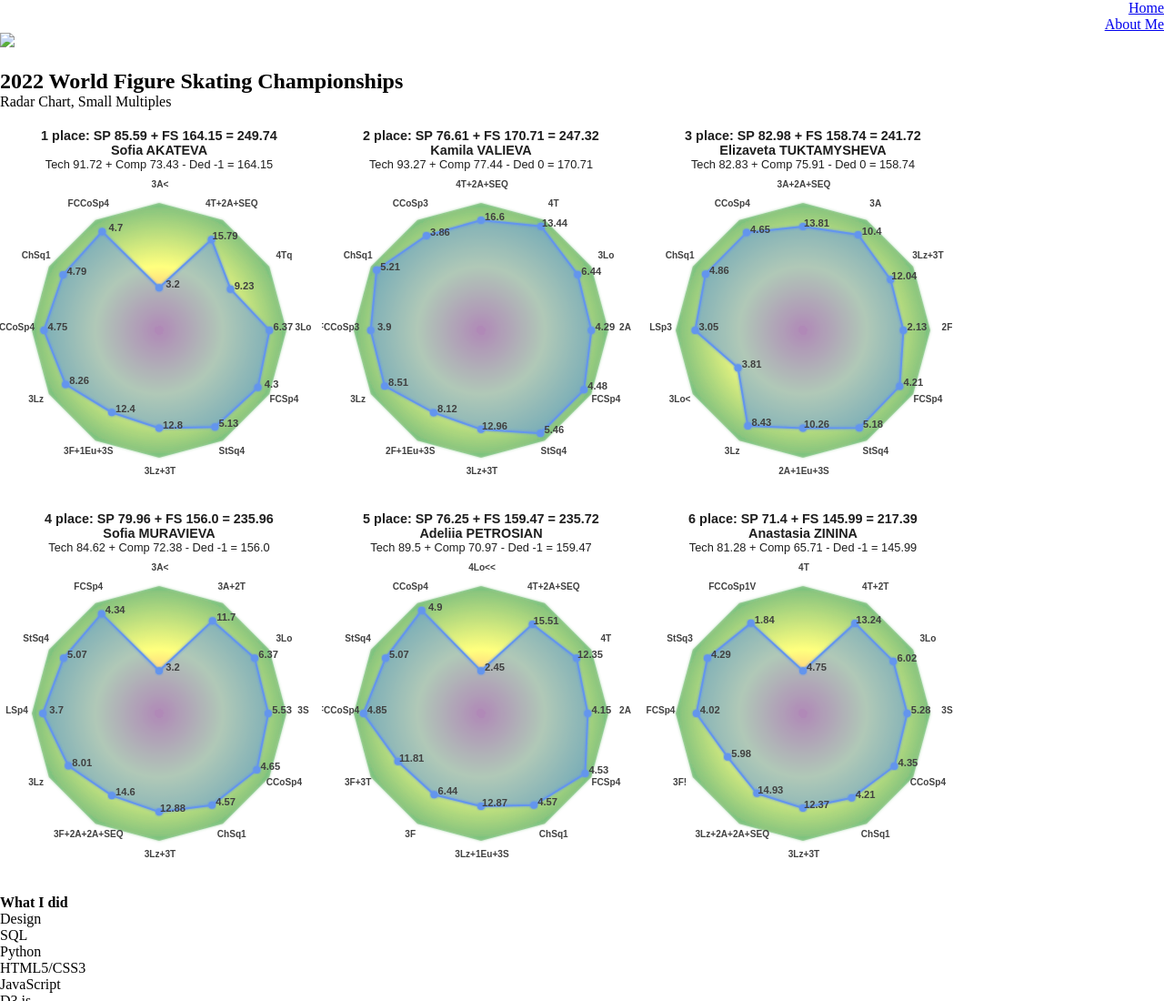
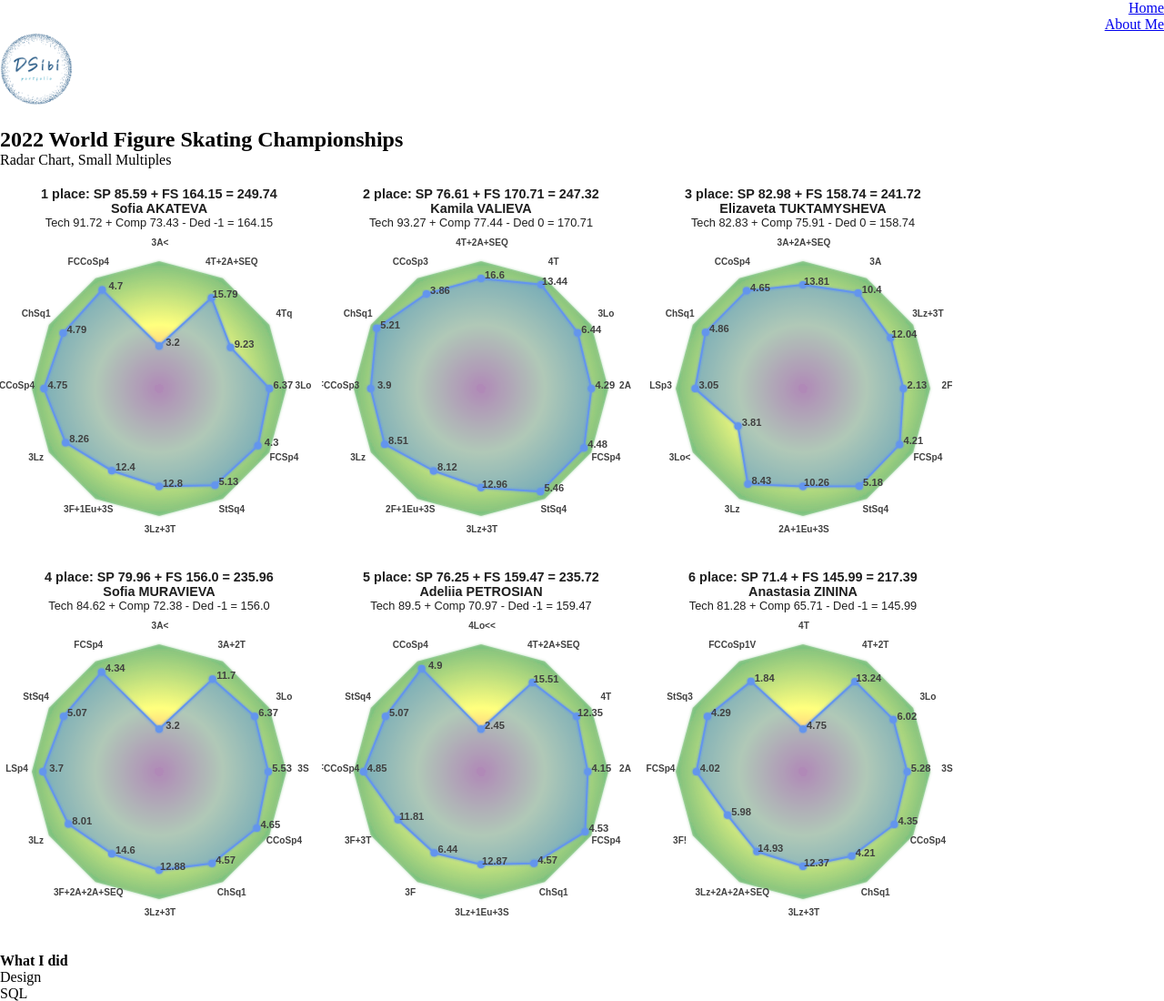
Before and after one commit to dsibi/portfolio, a website with bundled scripts: page projects/radar-chart/radar-chart.html in a window 1280 px wide. Shown: the top 1100 px of the page at 91% size. Built offline with nearby package versions, Linux system fonts and the light colour scheme.

Commit message:
img link change in radar proj

```diff
--- a/projects/radar-chart/radar-chart.html
+++ b/projects/radar-chart/radar-chart.html
@@ -49,7 +49,7 @@
   <nav class="navbar navbar-light custom-navbar">
     <div class="container">
       <!-- <a class="navbar-brand" href="index.html">DSibi Portfolio</a> -->
-      <img class="img-fluid" src="img/favicon/android-chrome-192x192.png" width="80px">
+      <img class="img-fluid" src="../../img/favicon/android-chrome-192x192.png" width="80px">
       <a href="#" class="burger" data-toggle="collapse" data-target="#main-navbar">
         <span></span>
       </a>
```
